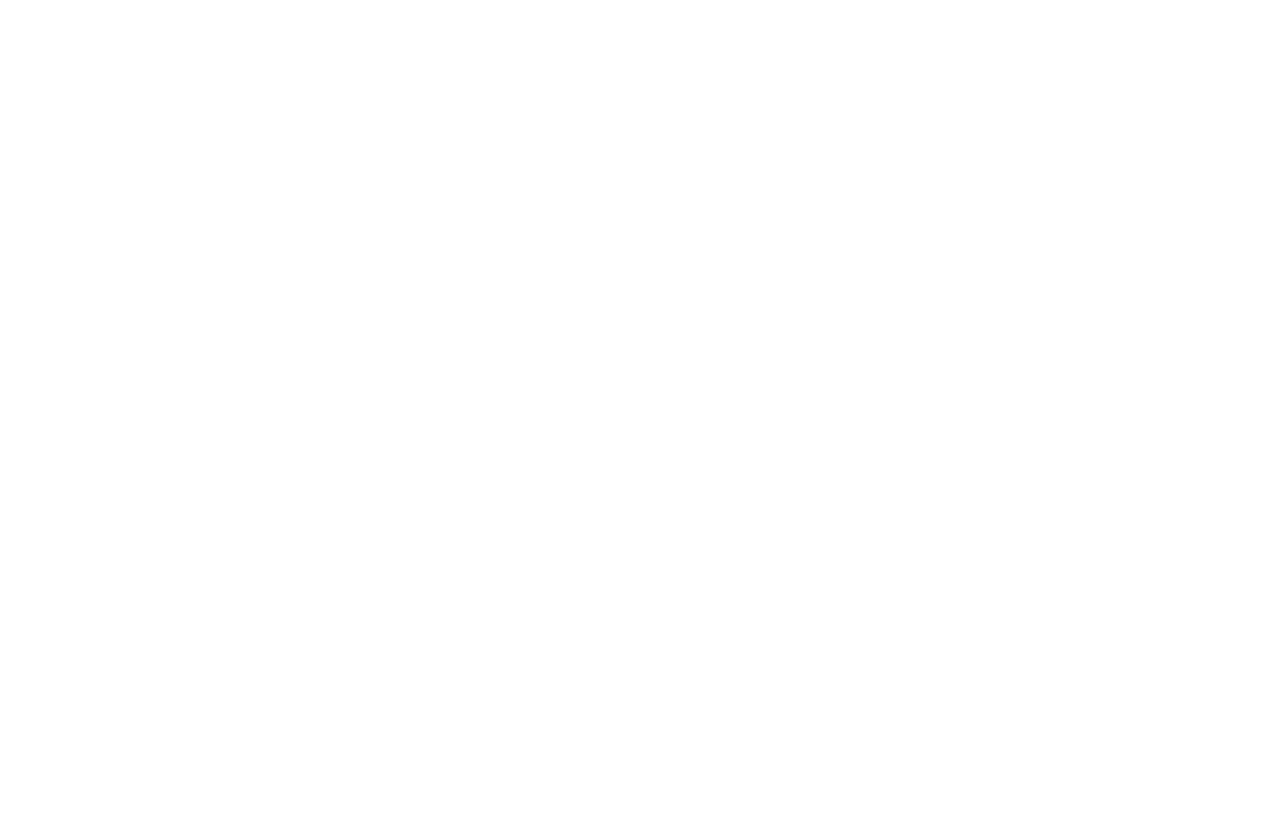
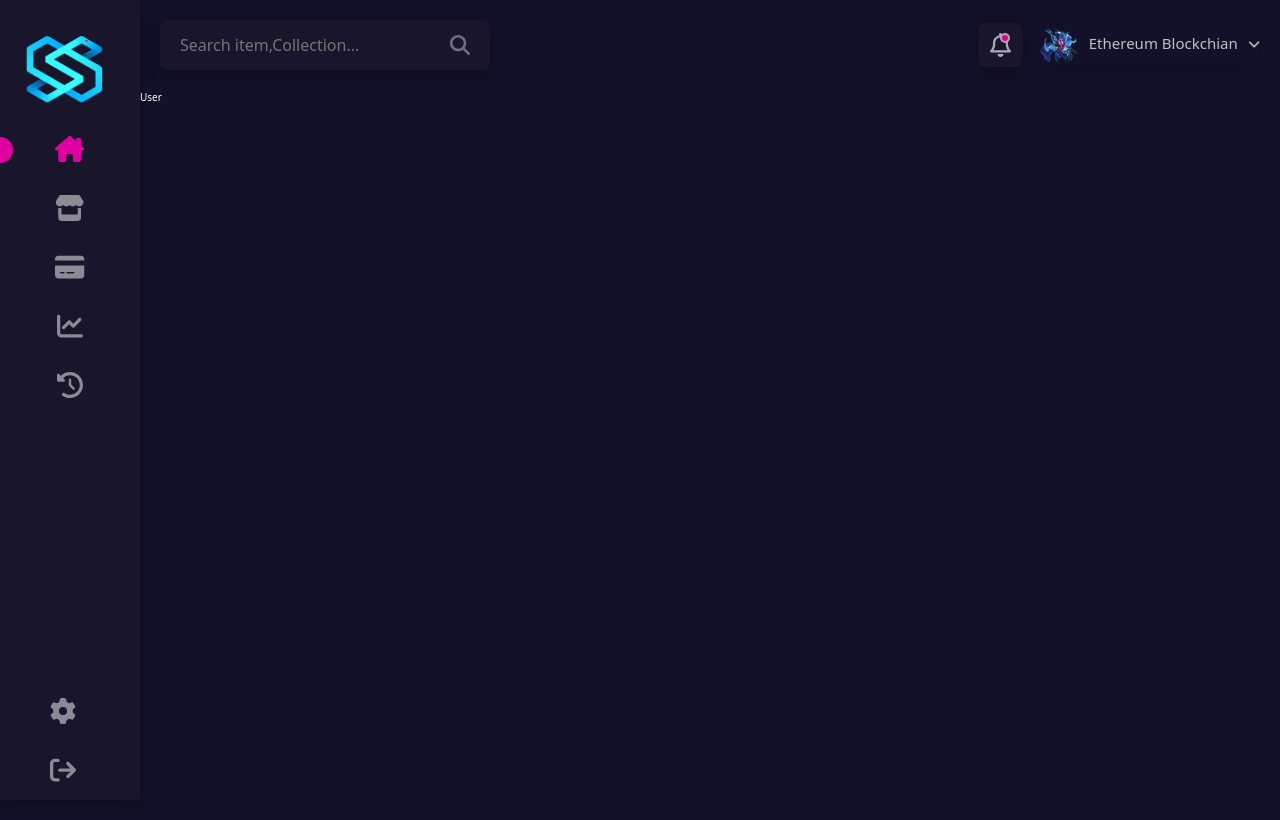
Before and after one commit to nguyenvien161002/knight-legacy, a React (Create React App) app in the folder frontend/: page /user in a window 1280 px wide. Before the commit this address had no page. Shown: the top 820 px of the page. Built offline with nearby package versions, Linux system fonts and the light colour scheme.

Commit message:
feat: add new pages user

```diff
--- a/frontend/src/components/layouts/Dashboard/DashboardLayout.tsx
+++ b/frontend/src/components/layouts/Dashboard/DashboardLayout.tsx
@@ -60,8 +60,9 @@
                 </div>
               </div>
           </header>
+          <Outlet></Outlet>
        </div>
-      <Outlet></Outlet>
+
     </section>
   );
 }
--- /dev/null
+++ b/frontend/src/pages/User/User.tsx
@@ -0,0 +1,10 @@
+
+import classNames from 'classnames/bind';
+import style from './User.module.scss';
+
+const cx = classNames.bind(style);
+function User() {
+    return <div className={cx('Profile')}>User</div>;
+}
+
+export default User;
--- a/frontend/src/routes/index.tsx
+++ b/frontend/src/routes/index.tsx
@@ -1,10 +1,11 @@
 import Home from "../pages/Home/Home";
 import Profile from "../pages/Profile/Profile";
-
+import User from "../pages/User/User";
 const publicRoutes: Array<{path: string,component: any, layout?: string}> = [
     {path: '/',component: Home},
     {path: '/pro',component: Profile},
     {path: '/profile',component: Profile, layout: "dashboard"},
+    {path: '/user',component: User, layout: "dashboard"},
 ]
 
 export{publicRoutes};
```
Also changed, not shown: frontend/src/pages/User/User.module.scss (added).
